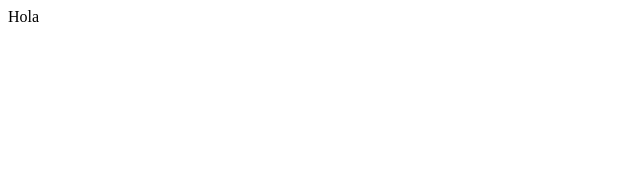
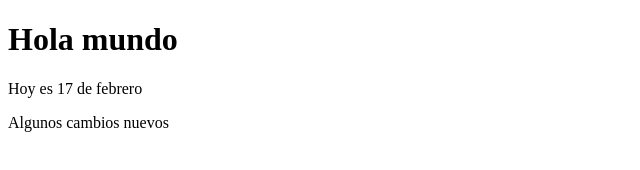
Before and after one commit to LuisVargas23/bestRepo-ever, a plain HTML site: page index.html in a window 1280 px wide. Shown: the whole page, without its empty margins (0-640 px from the left). Drawn offline with Linux system fonts and the light colour scheme.

Commit message:
All changes

```diff
--- a/index.html
+++ b/index.html
@@ -1,4 +1,6 @@
-<html>
-Hola
-
-    </html>
+<!DOCTYPE html>
+<body>
+    <h1>Hola mundo</h1>
+    <p>Hoy es 17 de febrero</p>
+    <p>Algunos cambios nuevos</p>
+    </body>
```
